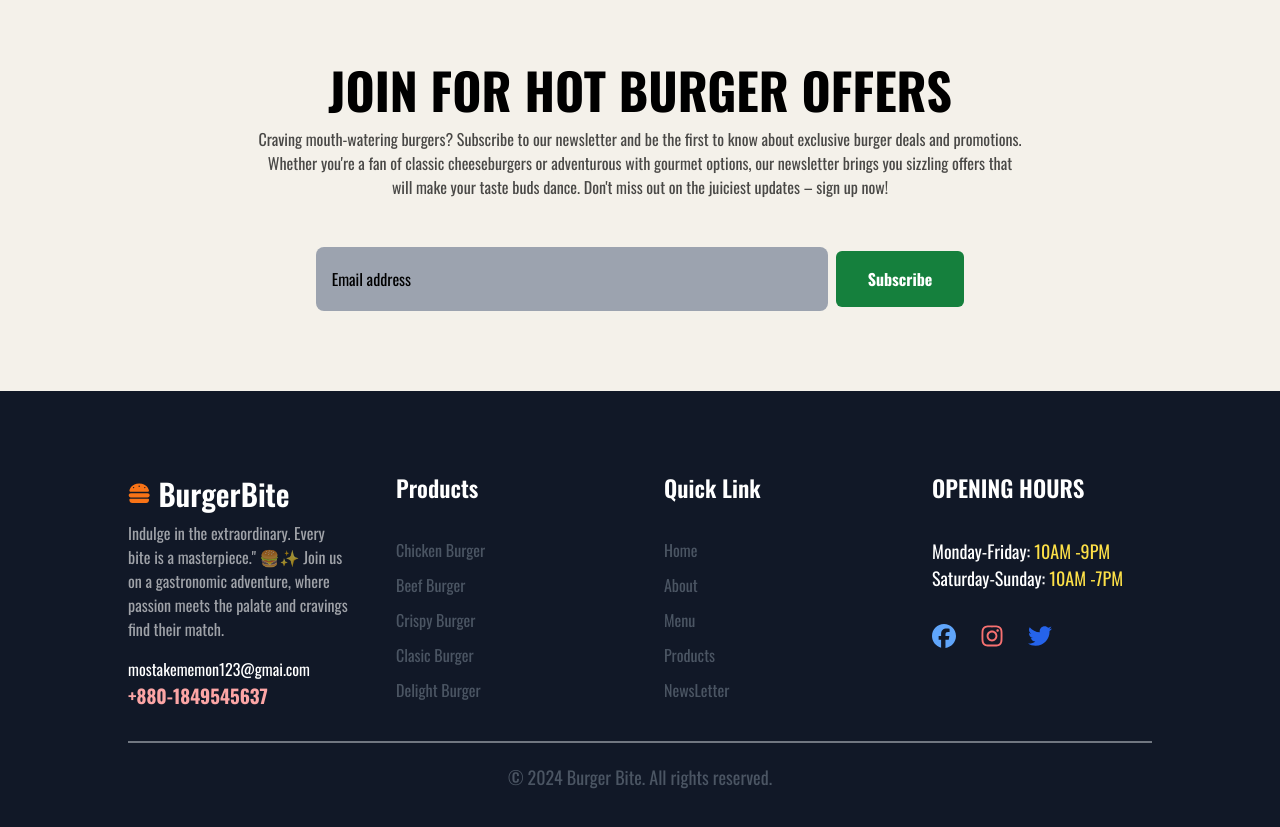
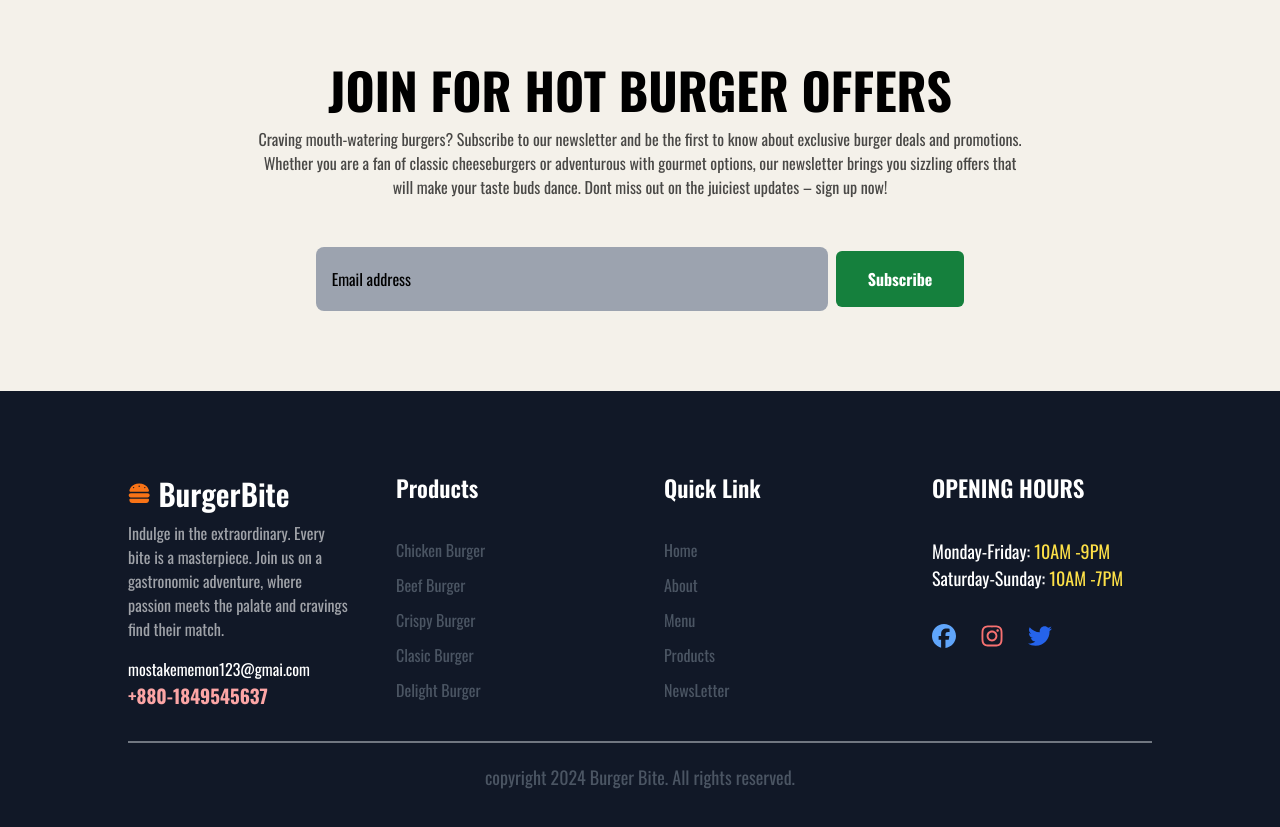
Before and after one commit to MostakemHossain/Burger-king-landing-page-nextjs, a Next.js app: page / in a window 1280 px wide. Shown: the part 4560-5387 px from the top of the page. Built offline with nearby package versions, Linux system fonts and the light colour scheme.

Commit message:
some error fix

```diff
--- a/app/components/Footer/Footer.tsx
+++ b/app/components/Footer/Footer.tsx
@@ -12,9 +12,9 @@ const Footer = () => {
             </h1>
           </div>
           <p className="text-white text-opacity-60 mt-[.3rem]">
-            Indulge in the extraordinary. Every bite is a masterpiece." 🍔✨
-            Join us on a gastronomic adventure, where passion meets the palate
-            and cravings find their match.
+            Indulge in the extraordinary. Every bite is a masterpiece. Join us
+            on a gastronomic adventure, where passion meets the palate and
+            cravings find their match.
           </p>
           <p className="text-white mt-[1rem]">mostakememon123@gmai.com</p>
           <p className="text-red-300 text-[19px] font-bold">+880-1849545637</p>
@@ -79,7 +79,7 @@ const Footer = () => {
         </div>
       </div>
       <p className="text-gray-600 hover:text-yellow-500 text-center mt-[1.3rem] text-[18px]">
-        &copy; 2024 Burger Bite. All rights reserved.
+        copyright 2024 Burger Bite. All rights reserved.
       </p>
     </div>
   );
--- a/app/components/NewsLetter/NewsLetter.tsx
+++ b/app/components/NewsLetter/NewsLetter.tsx
@@ -7,11 +7,10 @@ const NewsLetter = () => {
         </h1>
         <p className="text-black text-opacity-70 w-[85%] md:w-[60%] mx-auto">
           Craving mouth-watering burgers? Subscribe to our newsletter and be the
-          first to know about exclusive burger deals and promotions. Whether
-          you're a fan of classic cheeseburgers or adventurous with gourmet
+          first to know about exclusive burger deals and promotions. Whether you
+          are a fan of classic cheeseburgers or adventurous with gourmet
           options, our newsletter brings you sizzling offers that will make your
-          taste buds dance. Don't miss out on the juiciest updates – sign up
-          now!
+          taste buds dance. Dont miss out on the juiciest updates – sign up now!
         </p>
         <div className="flex items-center space-x-2 mt-[3rem] justify-center">
           <input
```
